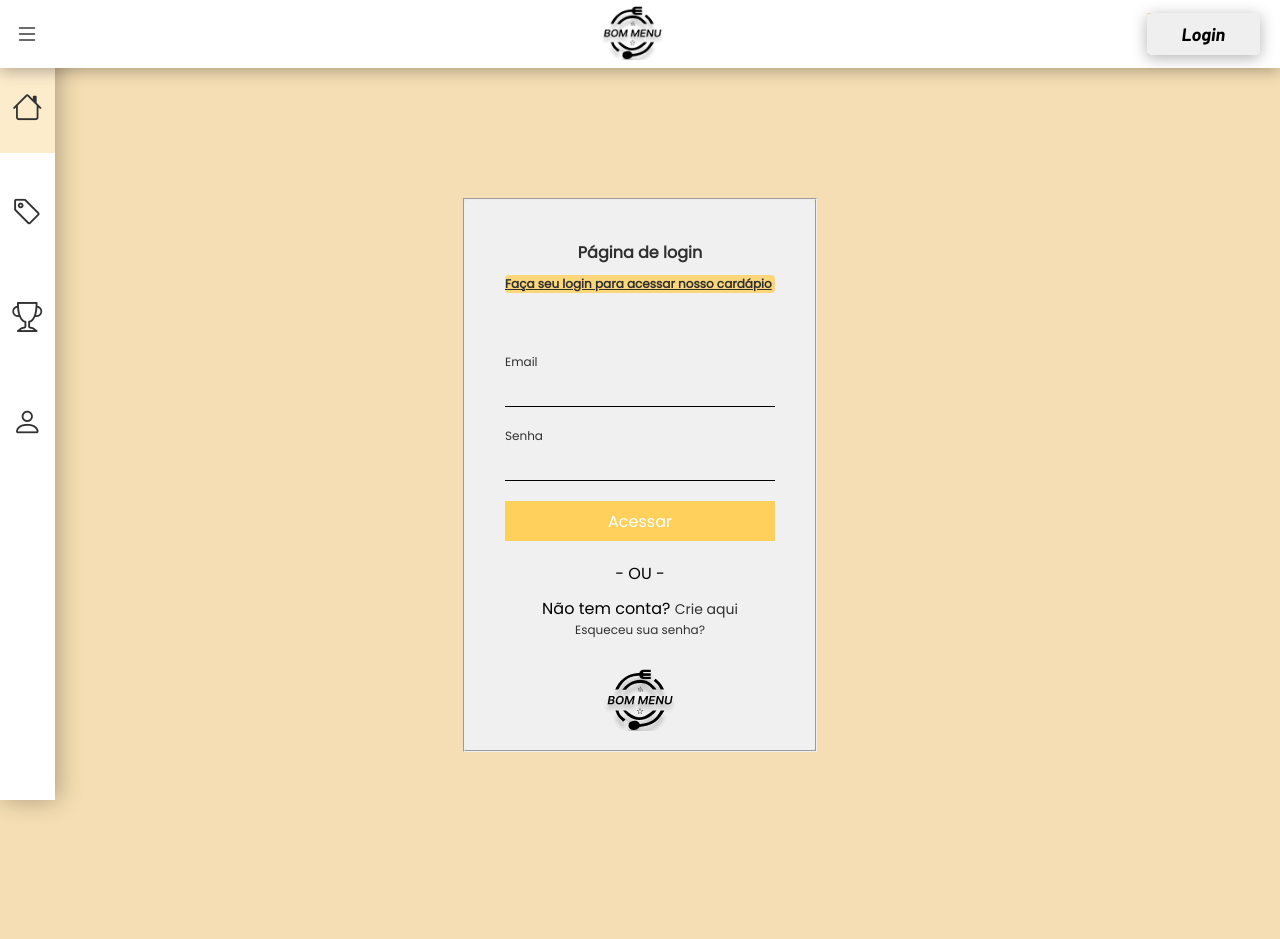
After one commit to Pedrohss-hub/TCC, a PHP site: page /html/login.php in a window 1280 px wide. The commit adds this page. Run offline with PHP 8.4, Linux system fonts and the light colour scheme.

Commit message:
acaba peloamordeDeus

```diff
--- /dev/null
+++ b/css/login.css
@@ -0,0 +1,168 @@
+* {
+    padding: 0;
+    margin: 0 0;
+    font-family: 'Poppins', sans-serif;
+    box-sizing: border-box;
+    font-size: 16px;
+  }
+
+body{
+    background-image: none;
+    background-color: wheat;
+}
+
+
+#login {
+
+    display: flex;
+
+    align-items: center;
+
+    justify-content: center;
+
+    height: 100vh;
+
+    font-family: Cambria, Cochin, Georgia, Times, 'Times New Roman', serif;
+
+}
+
+.card {
+
+    background-color: rgb(240, 240, 240);
+
+    padding: 40px;
+
+    border-radius: 2px;
+
+    width:350px;
+
+    height: 550px;
+}
+
+.card-header {
+
+    padding-bottom: 50px;
+
+    opacity: 0.8;
+
+    color: #000000;
+
+}
+
+.card-header h2{
+    display: flex;
+    justify-content: center;
+    align-items: center;
+    margin-bottom: 10px;
+}
+
+.card-header h3{
+    font-size: 12px;
+    background-color: #FFD15C;
+    text-decoration: underline;
+    border-radius: 4px;
+}
+
+
+.card-content label {
+
+    color: #000000;
+
+    font-size: 12px;
+
+    opacity: 0.8;
+
+
+
+}
+
+.card-content-area {
+
+    display: flex;
+
+    flex-direction: column;
+
+    padding:10px 0;
+
+}
+
+.card-content-area input {
+
+    margin-top: 10px;
+
+    padding:0 5px;
+
+    background-color: transparent;
+
+    border:none;
+
+    border-bottom: 1px solid #000000;
+
+    outline: none;
+
+    color: #daa41c;
+
+    letter-spacing: 2px;
+
+
+}
+
+.card-footer {
+
+    display: flex;
+
+    flex-direction: column;
+
+}
+
+.card-footer .submit{
+
+    width: 100%;
+
+    height: 40px;
+
+    background-color: #FFD15C   ;
+
+    border:none;
+
+    color:#ffffff;
+
+    margin: 10px 0;
+
+    cursor: pointer;
+
+}
+
+.card-footer a {
+
+    text-align: center;
+
+    font-size: 12px;
+
+    opacity: 0.8;
+
+    color: #000000;
+
+    text-decoration: none;
+
+}
+
+.card-footer img{
+    margin: 0 auto;
+    margin-top: 30px;
+    max-width: 80px;
+    display: flex;
+    justify-content: center;
+    align-items: center;
+}
+
+.crie-aqui{
+    display: flex;
+    justify-content: center;
+    align-items: center;
+}
+
+.crie-aqui a{
+    font-size: 14px;
+    cursor: pointer;
+}
--- a/css/rodape.css
+++ b/css/rodape.css
@@ -5,16 +5,15 @@ a{
 
 footer{
     margin-top: 50px;
-    background: rgb(242,227,188);
-    background: linear-gradient(180deg, rgba(242,227,188,1) 56%, rgba(190,169,114,0.5046393557422969) 100%);
+    background-color: #1e1e1e;
     height: 250px;
     width: calc(100% - 55px);
     display: flex;
     justify-content: center;
     float: right;
     font-family: 'Poppins', sans-serif;
+}
 
-}
 
 .conteudo-rodape{
     margin-top: 3%;
@@ -61,8 +60,8 @@ footer{
     margin-top: 1%;
 }
 
-@media screen and (max-width) {
+@media screen and (max-width: 750px) {
     footer{
-        margin-left: 90px;
+        width: 100%;
     }
 }
--- /dev/null
+++ b/html/login.php
@@ -0,0 +1,147 @@
+<?php
+
+    if(isset($_POST['submit']))
+    {
+        print_r($_POST['usuario']);
+        print_r($_POST['senha']);
+    }
+
+?>
+
+<!DOCTYPE html>
+<html lang="pt-br">
+
+<head>
+    <meta charset="UTF-8">
+    <meta name="viewport" content="width=device-width, initial-scale=1.0">
+    <title>Login</title>
+
+    <!-- link css -->
+    <link rel="stylesheet" href="/css/style.css">
+    <link rel="stylesheet" href="/css/login.css">
+    <link rel="stylesheet" href="/css/rodape.css ">
+
+    <!-- icon bootstrap -->
+    <link rel="stylesheet" href="https://cdn.jsdelivr.net/npm/bootstrap-icons@1.11.1/font/bootstrap-icons.css">
+
+    <!-- fonts google -->
+    <link rel="preconnect" href="https://fonts.googleapis.com">
+    <link rel="preconnect" href="https://fonts.gstatic.com" crossorigin>
+    <link href="https://fonts.googleapis.com/css2?family=Poppins&display=swap" rel="stylesheet">
+
+    <!-- titulo txt-exp -->
+    <link rel="preconnect" href="https://fonts.googleapis.com">
+    <link rel="preconnect" href="https://fonts.gstatic.com" crossorigin>
+    <link href="https://fonts.googleapis.com/css2?family=Barlow:ital,wght@1,700&display=swap" rel="stylesheet">
+
+    <!-- txt-exp -->
+    <link rel="preconnect" href="https://fonts.googleapis.com">
+    <link rel="preconnect" href="https://fonts.gstatic.com" crossorigin>
+    <link href="https://fonts.googleapis.com/css2?family=Inter:wght@500&display=swap" rel="stylesheet">
+
+</head>
+
+<body>
+
+    <!--sidebar-->
+    <nav class="menu-lateral">
+        <div class="btn-expandir">
+            <i class="bi bi-list" id="btn-exp1"></i> <!-- botao de expandir sidebar -->
+        </div>
+        <ul>
+            <li class="item-menu ativo">
+                <a href="index.html">
+                    <span class="icon"><i class="bi bi-house"></i></span>
+                    <span class="txt-link">Home</span>
+                </a>
+            </li>
+            <li class="item-menu">
+                <a href="/html/promocoes.html">
+                    <span class="icon"><i class="bi bi-tag"></i></span>
+                    <span class="txt-link">Promoções</span>
+                </a>
+            </li>
+            <li class="item-menu">
+                <a href="/html/pontos.html">
+                    <span class="icon"><i class="bi bi-trophy"></i></span>
+                    <span class="txt-link">Pontos</span>
+                </a>
+            </li>
+            <li class="item-menu">
+                <a href="/html/">
+                    <span class="icon"><i class="bi bi-person"></i></span>
+                    <span class="txt-link">Sobre</span>
+                </a>
+            </li>
+    </nav>
+    <!-- fim sidebar -->
+
+    <!-- começo navbar -->
+    <header class="box-navbar">
+        <nav class="navbar">
+            <div class="btn-expandir">
+                <i class="bi bi-list" id="btn-exp"></i> <!-- botao de expandir sidebar -->
+            </div>
+            <div class="box-logo">
+                <img src="/images/logo.png" alt="Bom Menu" class="logo" onclick="goHome()">
+            </div>
+            <div class="box-btn-login">
+                <a href="#">
+                    <button type="button" class="btn-login">Login</button>
+                </a>
+            </div>
+        </nav>
+    </header>
+    <br>
+    <!-- fim navbar -->
+
+    <!-- comeco login -->
+
+    <div id="login">
+    <fieldset>
+        <form class="card" action="login.php" method="post">
+            <div class="card-header">
+                <h2>Página de login</h2>
+                <h3>Faça seu login para acessar nosso cardápio</h3>
+            </div>
+
+            <div class="card-content">
+                <div class="card-content-area">
+                    <label for="usuario">Email</label>
+                    <input type="email" id="usuario" name="usuario" autocomplete="off">
+                </div>
+
+                <div class="card-content-area">
+                    <label for="password">Senha</label>
+                    <input type="password" id="password" name="senha" autocomplete="off">
+                </div>
+            </div>
+
+            <div class="card-footer">
+                <input name="submit" type="submit" value="Acessar" class="submit">
+                <div style="align-items: center; justify-content: center; display: flex; margin: 10px;">- OU -</div>
+
+                <div class="crie-aqui">
+                    <div>Não tem conta? <a>Crie aqui</a></div>
+                </div>
+
+                <a href="#" class="recuperar_senha">Esqueceu sua senha?</a>
+                <img src="/images/logo.png" alt="">
+            </div>
+        </form>
+    </fieldset>
+</div>
+
+    <!-- final login -->
+
+
+    <!-- linkando o php -->
+
+
+
+    <script src="/js/script.js"></script>
+
+    </script>
+</body>
+
+</html>
```
Also changed, not shown: css/hamburguer.css (+54 -9 lines), html/catalogohamburguer.html (+15 -22 lines), php/config.php (added, +14 -0 lines), images/estilinho.png.
